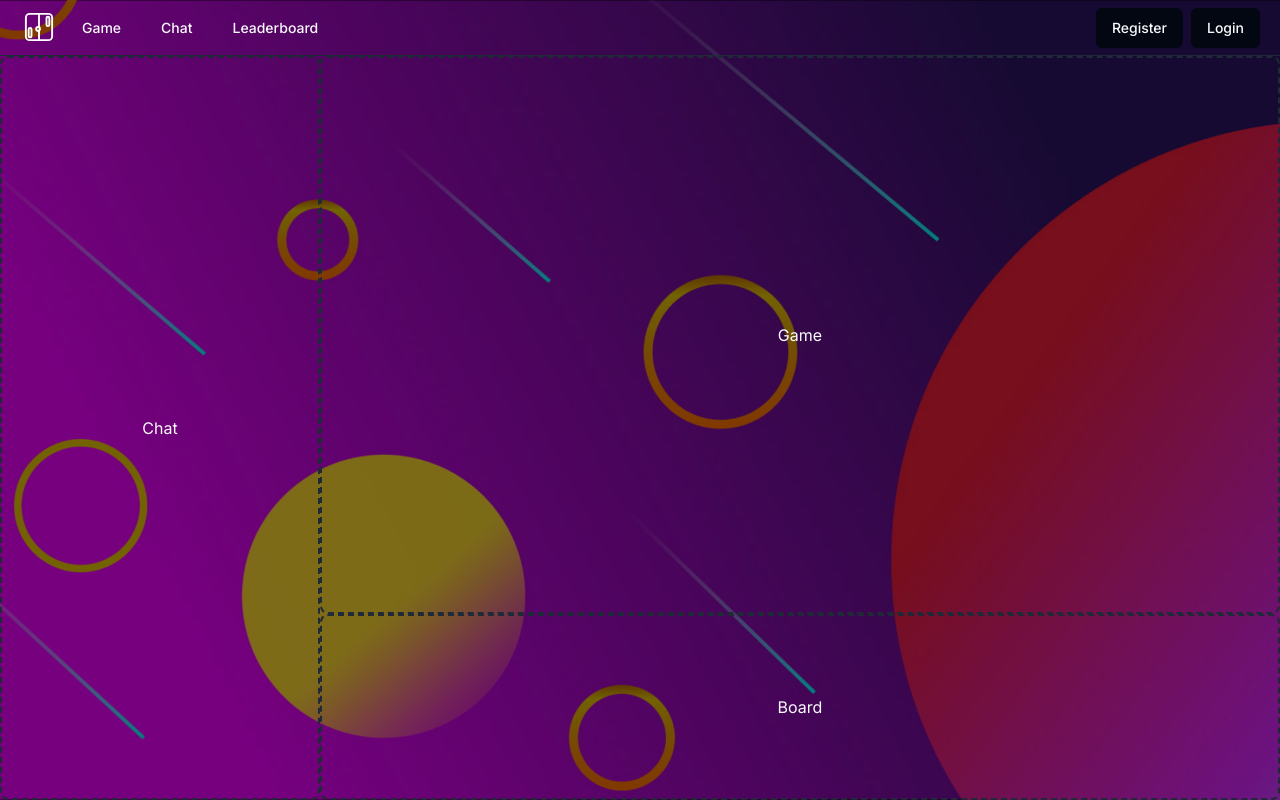
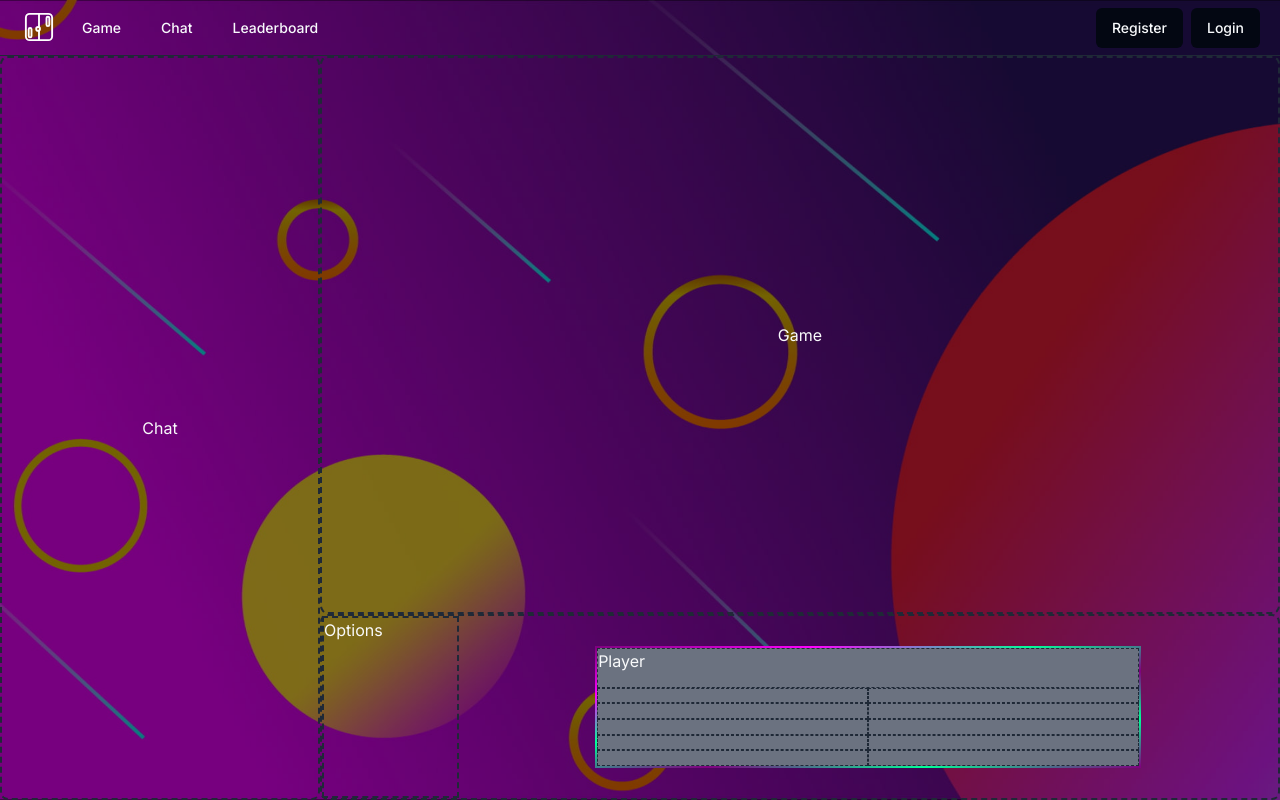
Before and after one commit to thetranscendenceteam/ft_transcendence, a Next.js app in the folder src/front/: page / in a window 1280 px wide. Built offline with nearby package versions, Linux system fonts and the light colour scheme; no server answers.

Commit message:
strucure_done

```diff
--- a/src/front/src/components/board.tsx
+++ b/src/front/src/components/board.tsx
@@ -1,9 +1,25 @@
 import React from 'react'
+import './board/styles.css';
 
 export const Board = () => {
   return (
-    <div className="h-full flex items-center justify-center border-2 border-dashed rounded-lg">
-      <h1> Board </h1>
+    <div className="h-full w-full flex grid grid-cols-7 items-center justify-center border-2 border-dashed rounded-lg">
+      <div className="h-full border-2 border-dashed">Options</div>
+      <div className="h-4/6 col-span-6 col-start-3 col-end-7 grid grid-cols-2 scoreboard bg-gray-500">
+        <div className="border border-dashed col-span-2">Player</div>
+        <div className="border border-dashed"></div>
+        <div className="border border-dashed"></div>
+        <div className="border border-dashed"></div>
+        <div className="border border-dashed"></div>
+        <div className="border border-dashed"></div>
+        <div className="border border-dashed"></div>
+        <div className="border border-dashed"></div>
+        <div className="border border-dashed"></div>
+        <div className="border border-dashed"></div>
+        <div className="border border-dashed"></div>
+      </div>
     </div>
   )
 }
+
+export default Board;
--- /dev/null
+++ b/src/front/src/components/board/styles.css
@@ -0,0 +1,7 @@
+.scoreboard {
+  border-width: 2px;
+  border-style: solid;
+  border-image: linear-gradient(to bottom right, purple, #FF00FF, #00FF99, purple, #00FF99, purple);
+  border-image-slice: 1;
+  border-radius: 10px;
+}
```
